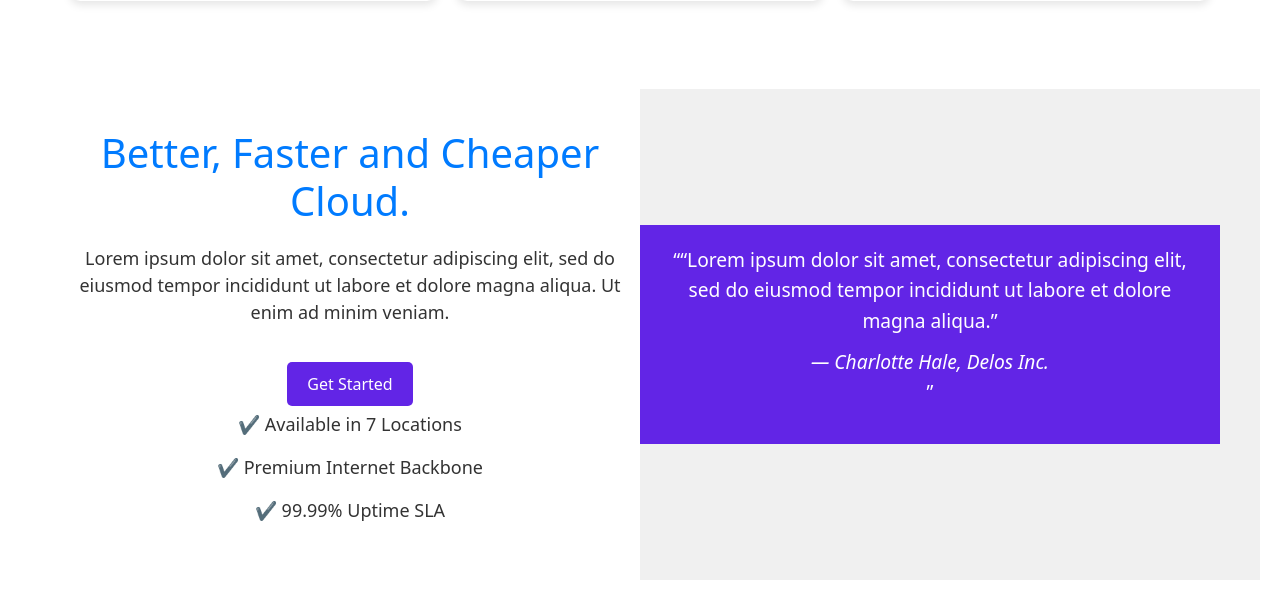
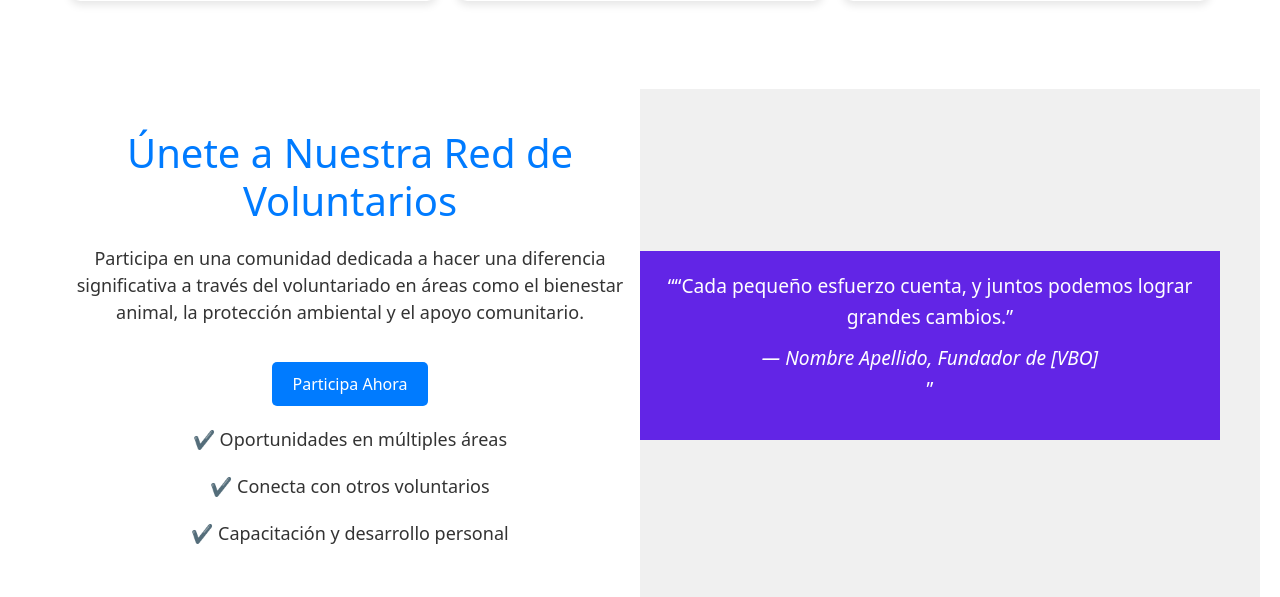
Before and after one commit to tasajos/sitevbo, a React (Create React App) app in the folder sitevbo/: page / in a window 1280 px wide. Shown: the part 1340-1937 px from the top of the page. Built offline with nearby package versions, Linux system fonts and the light colour scheme; no server answers; the database is empty.

Commit message:
update site

```diff
--- a/sitevbo/src/Components/Principal/Promo/Promo.css
+++ b/sitevbo/src/Components/Principal/Promo/Promo.css
@@ -1,5 +1,3 @@
-/* PromoSection.css */
-
 .promo-section {
     display: flex;
     justify-content: space-between;
@@ -15,7 +13,7 @@
 .promo-quote {
     width: 50%;
     padding: 20px;
-    background-color: #6225E6; /* Deep purple, adjust as needed */
+    background-color: #6225E6; /* Ajusta este color para que coincida con tu marca */
     color: white;
     text-align: center;
 }
@@ -32,7 +30,7 @@ p {
 }
 
 .get-started {
-    background-color: #6225E6; /* Deep purple, adjust as needed */
+    background-color: #007bff; /* Ajusta este color para que coincida con tu marca */
     color: white;
     border: none;
     padding: 10px 20px;
@@ -44,7 +42,7 @@ p {
 }
 
 .get-started:hover {
-    background-color: #5a20d6;
+    background-color: #0056b3;
 }
 
 blockquote {
@@ -66,10 +64,6 @@ blockquote footer {
     font-style: italic;
 }
 
-.features p {
-    margin-top: 5px;
-}
-
 @media (max-width: 768px) {
     .promo-section {
         flex-direction: column;
--- a/sitevbo/src/Components/Principal/Promo/Promo.js
+++ b/sitevbo/src/Components/Principal/Promo/Promo.js
@@ -5,19 +5,19 @@ const Promo = () => {
     return (
         <div className="promo-section">
             <div className="promo-content">
-                <h1>Better, Faster and Cheaper Cloud.</h1>
-                <p>Lorem ipsum dolor sit amet, consectetur adipiscing elit, sed do eiusmod tempor incididunt ut labore et dolore magna aliqua. Ut enim ad minim veniam.</p>
-                <button className="get-started">Get Started</button>
+                <h1>Únete a Nuestra Red de Voluntarios</h1>
+                <p>Participa en una comunidad dedicada a hacer una diferencia significativa a través del voluntariado en áreas como el bienestar animal, la protección ambiental y el apoyo comunitario.</p>
+                <button className="get-started">Participa Ahora</button>
                 <div className="features">
-                    <p>✔ Available in 7 Locations</p>
-                    <p>✔ Premium Internet Backbone</p>
-                    <p>✔ 99.99% Uptime SLA</p>
+                    <p>✔ Oportunidades en múltiples áreas</p>
+                    <p>✔ Conecta con otros voluntarios</p>
+                    <p>✔ Capacitación y desarrollo personal</p>
                 </div>
             </div>
             <div className="promo-quote">
                 <blockquote>
-                    “Lorem ipsum dolor sit amet, consectetur adipiscing elit, sed do eiusmod tempor incididunt ut labore et dolore magna aliqua.”
-                    <footer>— Charlotte Hale, Delos Inc.</footer>
+                    “Cada pequeño esfuerzo cuenta, y juntos podemos lograr grandes cambios.”
+                    <footer>— Nombre Apellido, Fundador de [VBO]</footer>
                 </blockquote>
             </div>
         </div>
```
